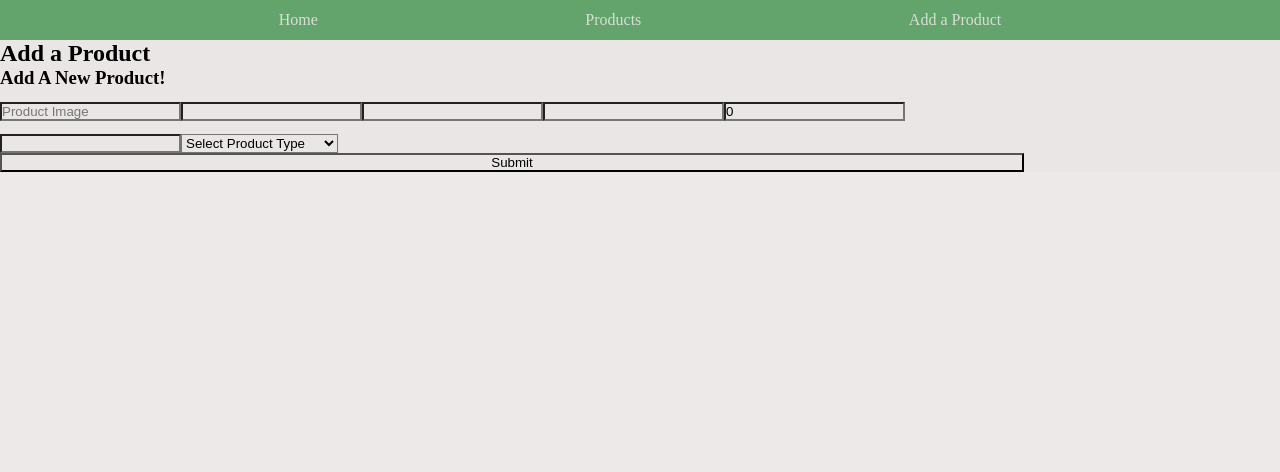
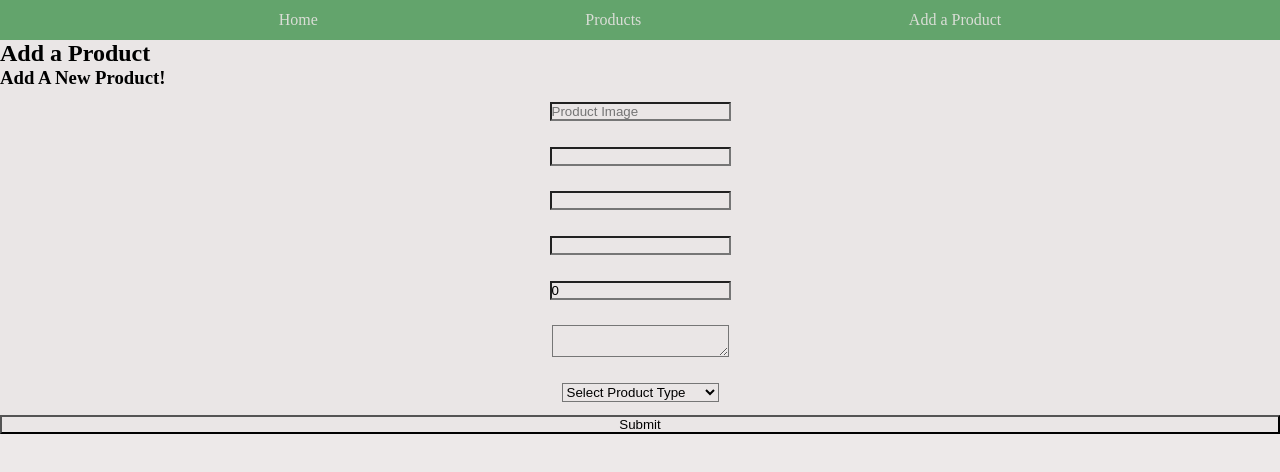
Before and after one commit to chae-la/fullstack, a React (Vite) app in the folder front-end/: page /new-product in a window 1280 px wide. Shown: the top 472 px of the page. Built offline with nearby package versions, Linux system fonts and the light colour scheme.

Commit message:
done some changes to form

```diff
--- a/front-end/src/components/Form/Form.scss
+++ b/front-end/src/components/Form/Form.scss
@@ -2,11 +2,13 @@
 @use "../../styles/colors" as *;
 
 .form{
-    display: flex;
-    flex-direction: column;
-    width: 80%;
-    &__input{
-        margin-top: 0.8rem;
 
+    &__form{
+        display: flex;
+        flex-direction: column;
+        &--input{
+        margin: 0.8rem auto;
+
+        }
     }
 }
--- a/front-end/src/components/Form/Form.tsx
+++ b/front-end/src/components/Form/Form.tsx
@@ -7,17 +7,17 @@ type FormProps = {
   defaultProduct: ProductType;
   formLabel: string;
   handleSubmit: (product: ProductType) => void;
-}
+};
 
 const Form = ({ defaultProduct, formLabel, handleSubmit }: FormProps) => {
   const [product, setProduct] = useState<ProductType>(defaultProduct);
 
-    const handleInput = (event: FormEvent<HTMLInputElement | HTMLSelectElement>, key: string) =>
-        setProduct({ ...product, [key]: event.currentTarget.value });
+  const handleInput = (key: string, value: string | string[]) =>
+    setProduct({ ...product, [key]: value });
 
   const handleValidation = (event: FormEvent<HTMLFormElement>) => {
     event.preventDefault();
-        if (Object.values(product).some(value => !value)) {
+    if (Object.values(product).some((value) => !value)) {
       alert("Missing content, unable to proceed");
       return;
     }
@@ -29,51 +29,54 @@ const Form = ({ defaultProduct, formLabel, handleSubmit }: FormProps) => {
       <h3 className="form__title">{formLabel}</h3>
       <form className="form__form" onSubmit={handleValidation}>
         <input
-                    className="form__input"
+          className="form__form form__form--input"
           type="text"
           placeholder="Product Image"
           value={product.img}
-                    onChange={event => handleInput(event, "img")}
+          onChange={(event) => handleInput("img", event.target.value)}
         />
         <input
-                    className="form__input"
+          className="form__form form__form--input"
           type="text"
           placeholder="Product Name"
           value={product.productName}
-                    onChange={event => handleInput(event, "productName")}
+          onChange={(event) => handleInput("productName", event.target.value)}
         />
         <input
-                    className="form__input"
+          className="form__form form__form--input"
           type="text"
           placeholder="Brand Name"
           value={product.brandName}
-                    onChange={event => handleInput(event, "brandName")}
+          onChange={(event) => handleInput("brandName", event.target.value)}
         />
         <input
-                    className="form__input"
+          className="form__form form__form--input"
           type="text"
           placeholder="Concerns"
           value={product.concerns.join(", ")}
-                    onChange={event => handleInput(event, "concerns")}
+          onChange={(event) =>
+            handleInput("concerns", event.target.value.split(","))
+          }
         />
         <input
-                    className="form__input"
-                    type="number"
+          className="form__form form__form--input"
+          type="text"
           placeholder="Rating"
           value={product.rating}
-                    onChange={event => handleInput(event, "rating")}
+          onChange={(event) => handleInput("rating", event.target.value)}
         />
-                <input
-                    className="form__input"
-                    type="text"
+        <textarea
+          className="form__form form__form--input"
           placeholder="Key Ingredients"
-                    value={product.keyIngredients}
-                    onChange={event => handleInput(event, "keyIngredients")}
+          value={product.keyIngredients.join("\n")}
+          onChange={(event) =>
+            handleInput("keyIngredients", event.target.value.split("\n"))
+          }
         />
         <select
-                    className="form__input"
+          className="form__form form__form--input"
           value={product.typeOfProduct}
-                    onChange={event => handleInput(event, "typeOfProduct")}
+          onChange={(event) => handleInput("typeOfProduct", event.target.value)}
         >
           <option value="">Select Product Type</option>
           <option value="Oil-based Cleanswer">Oil-Based Cleasner</option>
@@ -87,10 +90,10 @@ const Form = ({ defaultProduct, formLabel, handleSubmit }: FormProps) => {
           <option value="Eye Cream">Eye Cream</option>
           <option value="Other">Other</option>
         </select>
+        <Button label="Submit"/>
       </form>
-                <Button label="Submit" />
     </div>
   );
-}
+};
 
 export default Form;
```
Lines whose indentation alone changed are shown as unchanged.
